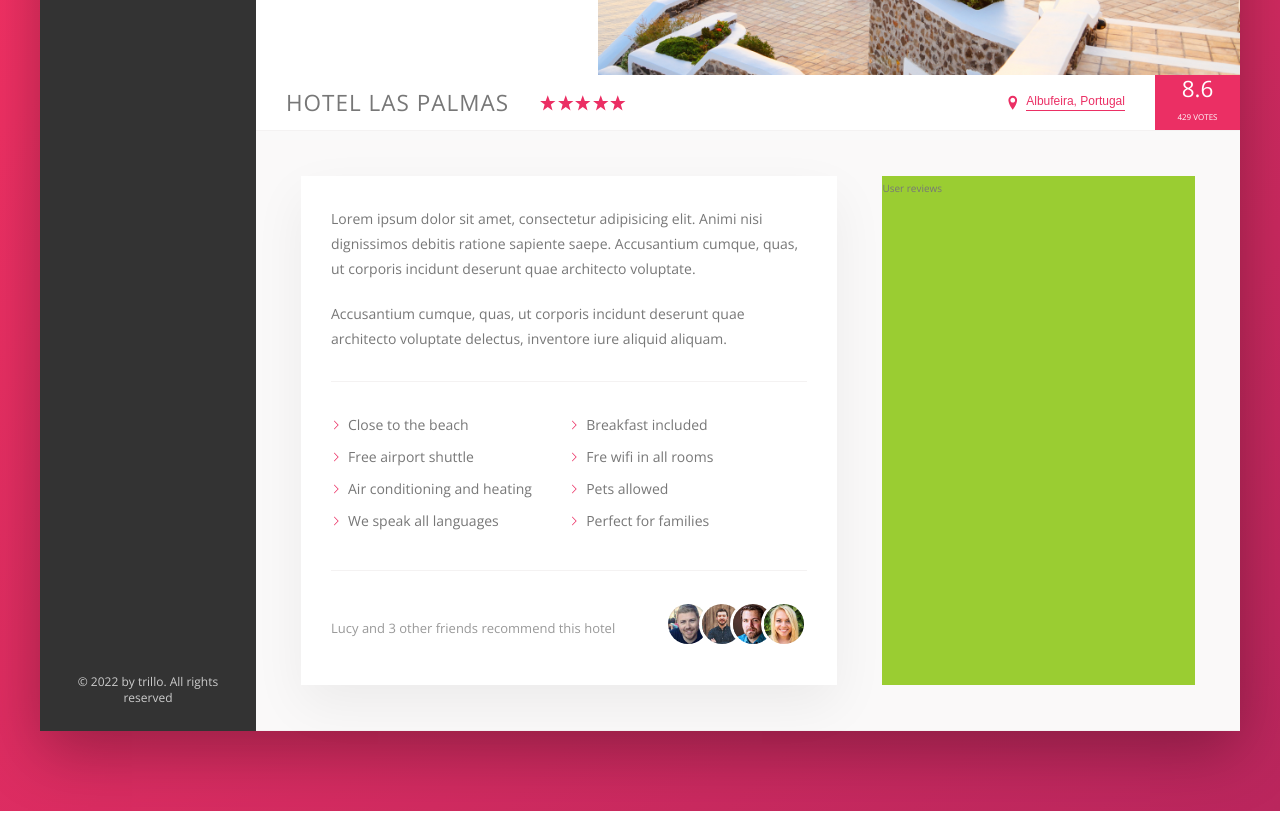
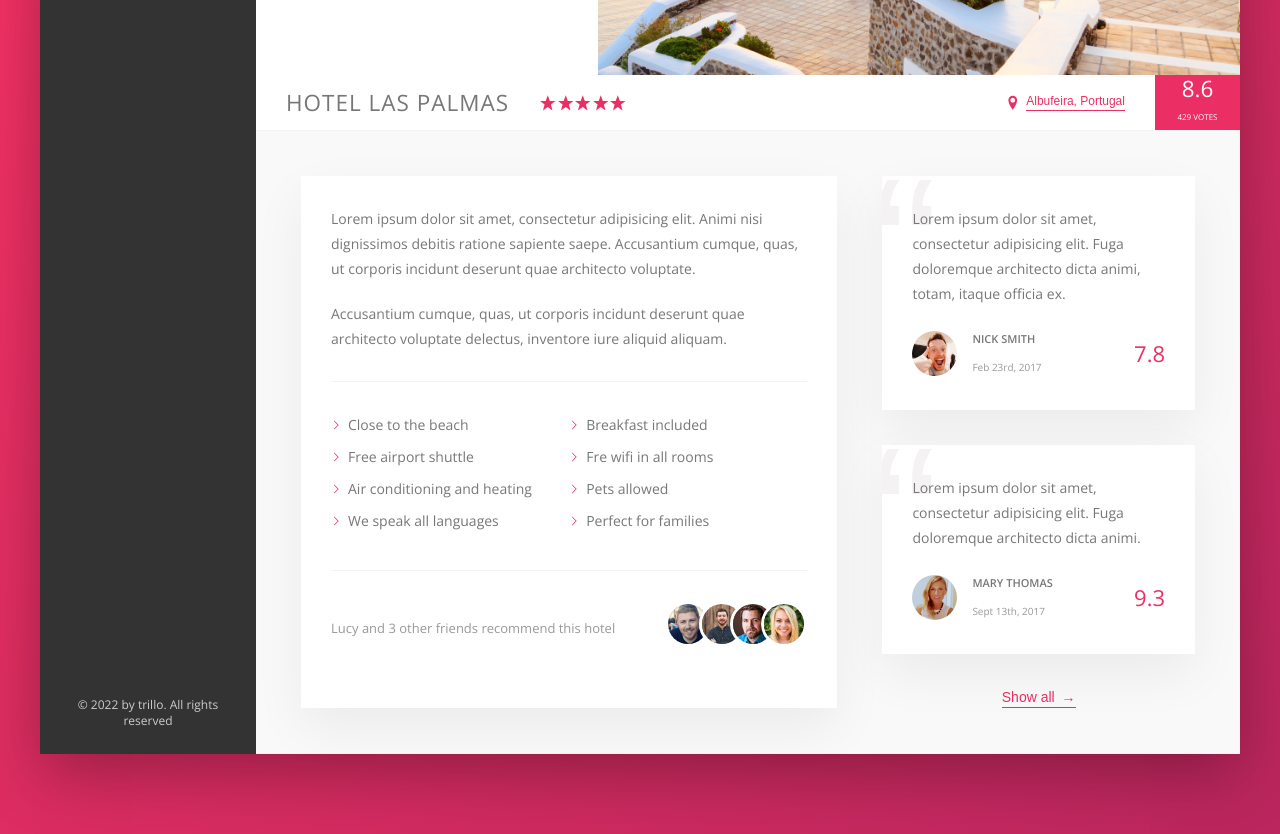
Before and after one commit to Irina-Dehtiarenko/Project-Trillo-with-scss-flex, a website: page index.html in a window 1280 px wide. Shown: the part 460-1294 px from the top of the page. Before the commit the page ends 1271 px from the top, so only its background shows below. Drawn offline with nearby package versions, Linux system fonts and the light colour scheme.

Commit message:
builded the user reviews section

```diff
--- a/index.html
+++ b/index.html
@@ -205,7 +205,47 @@
                 </div>
               </div>
             </div>
-            <div class="user-reviews">User reviews</div>
+            <div class="user-reviews">
+              <figure class="review">
+                <blockquote class="review__text">
+                  Lorem ipsum dolor sit amet, consectetur adipisicing elit. Fuga
+                  doloremque architecto dicta animi, totam, itaque officia ex.
+                </blockquote>
+                <figcaption class="review__user">
+                  <img
+                    src="img/user-1.jpg"
+                    alt="User 1"
+                    class="review__photo"
+                  />
+                  <div class="review__user-box">
+                    <p class="review__user-name">Nick Smith</p>
+                    <p class="review__user-date">Feb 23rd, 2017</p>
+                  </div>
+                  <div class="review__rating">7.8</div>
+                </figcaption>
+              </figure>
+
+              <figure class="review">
+                <blockquote class="review__text">
+                  Lorem ipsum dolor sit amet, consectetur adipisicing elit. Fuga
+                  doloremque architecto dicta animi.
+                </blockquote>
+                <figcaption class="review__user">
+                  <img
+                    src="img/user-2.jpg"
+                    alt="User 1"
+                    class="review__photo"
+                  />
+                  <div class="review__user-box">
+                    <p class="review__user-name">Mary Thomas</p>
+                    <p class="review__user-date">Sept 13th, 2017</p>
+                  </div>
+                  <div class="review__rating">9.3</div>
+                </figcaption>
+              </figure>
+
+              <button class="btn-inline">Show all <span>&rarr;</span></button>
+            </div>
           </div>
         </main>
       </div>
--- a/sass/_components.scss
+++ b/sass/_components.scss
@@ -275,8 +275,17 @@
   cursor: pointer;
   transition: all 0.2s;
 
+  & span {
+    margin-left: 3px;
+    transition: margin-left 0.2s;
+  }
+
   &:hover {
     color: var(--color-grey-dark-1);
+
+    span {
+      margin-left: 8px;
+    }
   }
 
   &:focus {
@@ -375,3 +384,64 @@
     }
   }
 }
+
+////////////////////////////////
+/// Reviews
+///
+.review {
+  background-color: #fff;
+  box-shadow: var(--shadow-light);
+  padding: 3rem;
+  margin-bottom: 3.5rem;
+  position: relative;
+  overflow: hidden;
+
+  &__text {
+    margin-bottom: 2rem;
+    z-index: 10;
+    position: relative;
+  }
+  &__user {
+    display: flex;
+    align-items: center;
+  }
+
+  &__photo {
+    height: 4.5rem;
+    width: 4.5rem;
+    border-radius: 50%;
+    margin-right: 1.5rem;
+  }
+
+  &__user-box {
+    margin-right: auto;
+  }
+
+  &__user-name {
+    font-size: 1.1rem;
+    font-weight: 600;
+    text-transform: uppercase;
+    margin-bottom: 0.4rem;
+  }
+  &__user-date {
+    font-size: 1rem;
+    color: var(--color-grey-dark-3);
+  }
+  &__rating {
+    color: var(--color-primary);
+    font-size: 2.2rem;
+    font-weight: 300;
+  }
+
+  &::before {
+    content: '\201C';
+    position: absolute;
+    top: -2.75rem;
+    left: -1rem;
+    font-size: 20rem;
+    color: var(--color-grey-light-2);
+    font-family: sans-serif;
+    line-height: 1;
+    z-index: 1;
+  }
+}
--- a/sass/_layout.scss
+++ b/sass/_layout.scss
@@ -38,6 +38,7 @@
 }
 
 .detail {
+  font-size: 1.4rem;
   display: flex;
   padding: 4.5rem;
   background-color: var(--color-grey-light-1);
@@ -45,7 +46,6 @@
 }
 
 .description {
-  font-size: 1.4rem;
   background-color: #fff;
   box-shadow: var(--shadow-light);
   padding: 3rem;
@@ -54,6 +54,8 @@
 }
 
 .user-reviews {
-  background-color: yellowgreen;
   flex: 1;
+  display: flex;
+  flex-direction: column;
+  align-items: center;
 }
```
Also changed, not shown: css/style.css.
